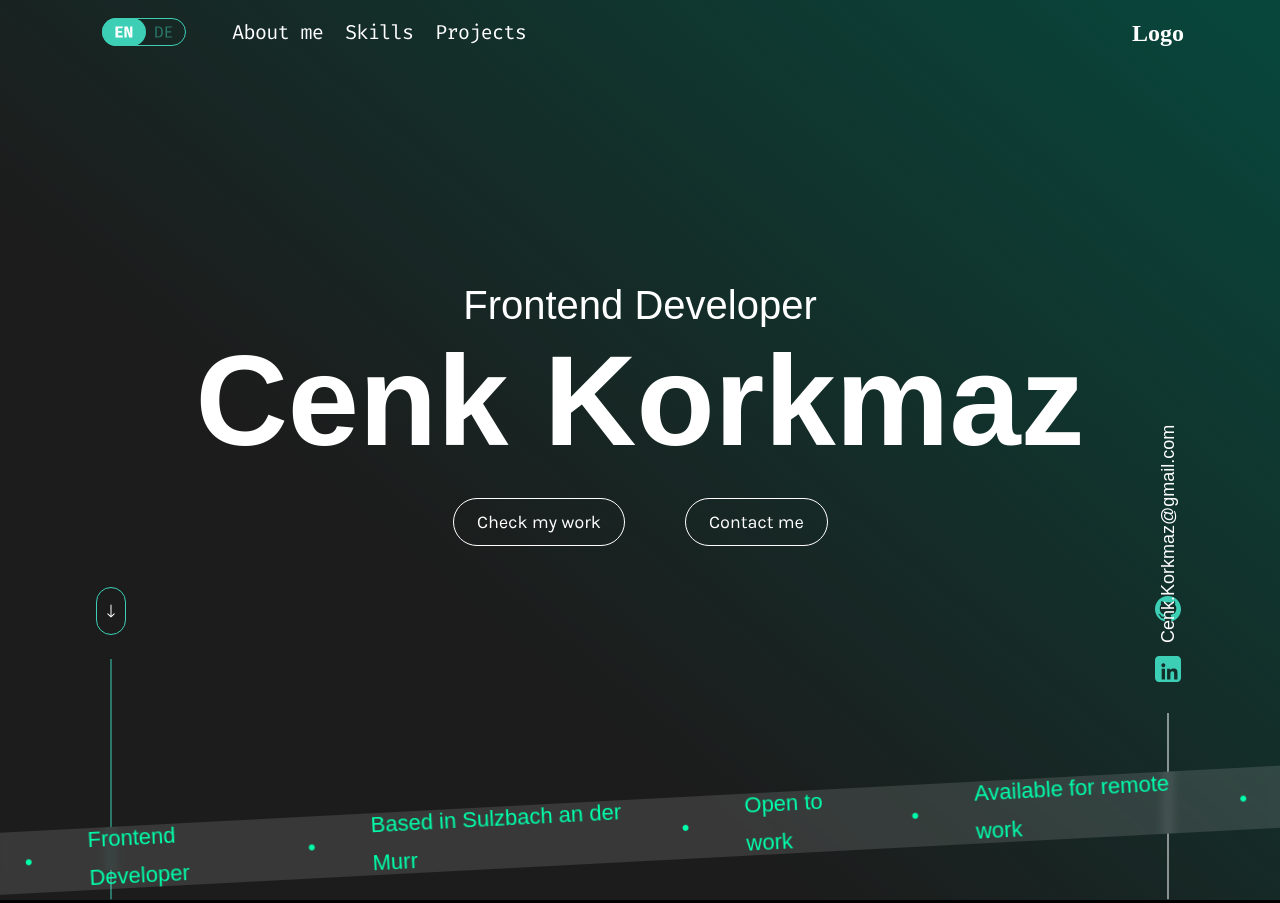
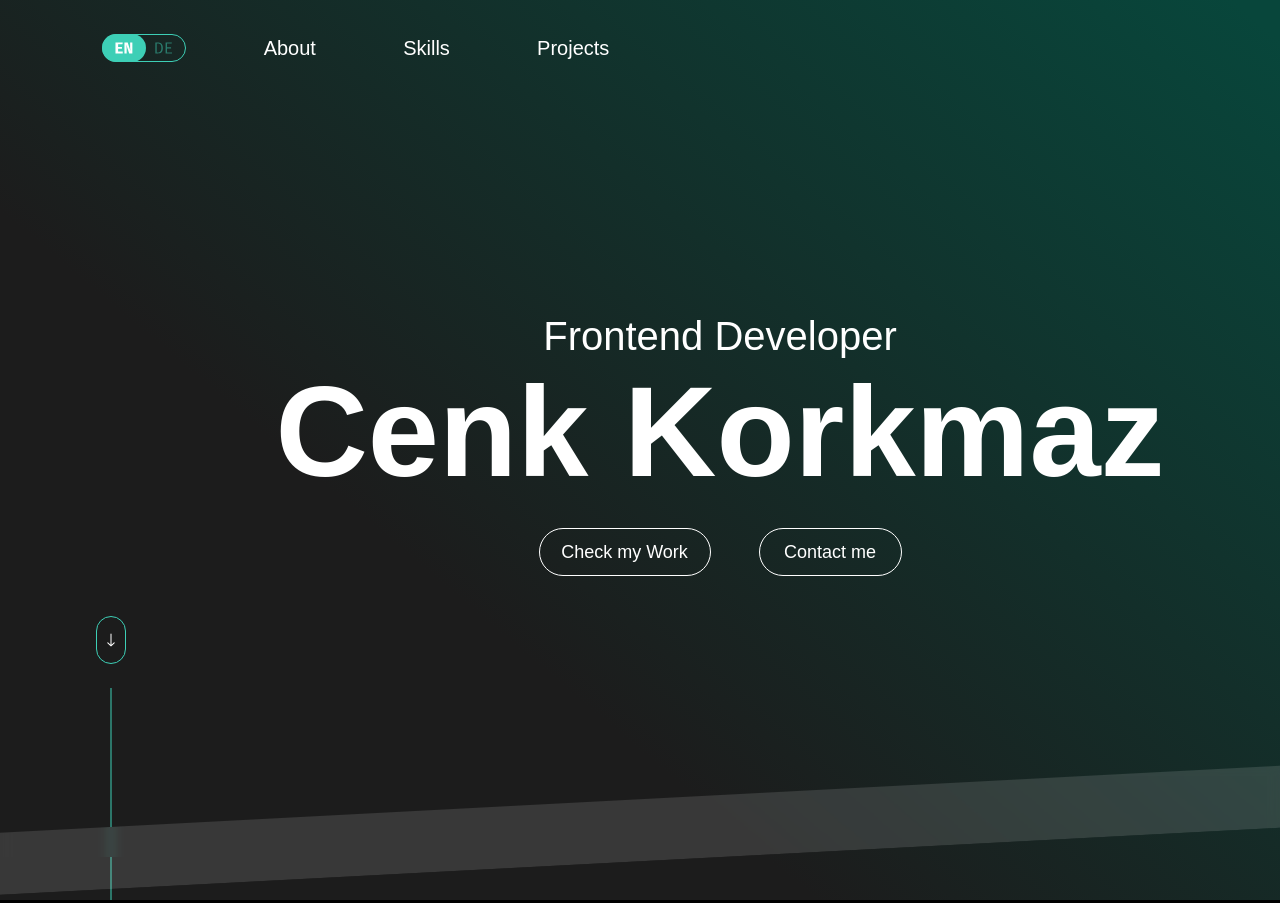
Before and after one commit to CenkKorkmaz92/portfolio, an Angular app: page / in a window 1280 px wide. Shown: the top 903 px of the page. Built offline with nearby package versions, Linux system fonts and the light colour scheme; a web font is replaced by a local one.

Commit message:
added buttons style and animation, working on masquee animation

```diff
--- a/src/app/hero/hero.component.html
+++ b/src/app/hero/hero.component.html
@@ -1,59 +1,66 @@
-<!-- bitte die img austauschen gegen text damit man animationen einfügen kann. genauso muss der scroll button animiert sein.
-die mail adresse muss gefixt werden. buttons in der mitte und mosquee muss animiert sein -->
-
-<section class="hero container">
+<section class="hero">
+    <div class="wrapper">
         <nav class="navbar">
             <div class="navbar-left-content">
                 <div class="language-switch">
-                <button><img src="../../assets/img/translation_btn/default_translation_btn_EN.svg" alt="" class="nav-img-translate-btn-EN"></button>
+                    <button>
+                        <img src="../../assets/img/translation_btn/default_translation_btn_EN.svg"
+                            alt="Language switch button" class="nav-img-translate-btn-EN">
+                    </button>
                 </div>
                 <ul class="nav-links">
-                <li><a routerLink="/about"><img src="../../assets/img/navbar/navbar_btn_default_about_me.svg"
-                            alt="" class="nav-img-about-me-btn"></a></li>
-                <li><a routerLink="/skills"><img src="../../assets/img/navbar/navbar_btn_default_skills.svg" alt="" class="nav-img-skills-btn"></a>
-                </li>
-                <li><a routerLink="/projects"><img src="../../assets/img/navbar/navbar_btn_default_projects.svg"
-                            alt="" class="nav-img-projects-btn"></a></li>
+                    <li><a routerLink="/about">About</a></li>
+                    <li><a routerLink="/skills">Skills</a></li>
+                    <li><a routerLink="/projects">Projects</a></li>
                 </ul>
             </div>
-        <div>
             <div class="logo">Logo</div>
-        </div>
-
         </nav>
 
         <div class="hero-content">
             <p class="job">Frontend Developer</p>
             <p class="name">Cenk Korkmaz</p>
             <div class="buttons">
-            <button class="btn-primary" routerLink="/projects"><img
-                    src="../../assets/img/hero_btn/first_btn_default.svg" alt=""></button>
-            <button class="btn-secondary" routerLink="/contact"><img
-                    src="../../assets/img/hero_btn/second_btn_default.svg" alt=""></button>
+                <button class="btn-primary" routerLink="/projects">
+                    <span>Check my Work</span>
+                </button>
+                <button class="btn-secondary" routerLink="/contact">
+                    <span>Contact me</span>
+                </button>
             </div>
         </div>
+
         <div class="hero-marquee">
-        • <p>Frontend Developer</p> • <p>Based in Sulzbach an der Murr</p> • <p>Open to work</p> • <p>Available for remote
-            work</p> • <p></p>
+            <div>
+                <p>•</p>
+                <p>Frontend Developer</p>
+                <p>•</p>
+                <p>Based in Sulzbach an der Murr</p>
+                <p>•</p>
+                <p>Open to work</p>
+                <p>•</p>
+                <p>Available for remote work</p>
+                <p>•</p>
             </div>
+        </div>
+
         <div class="bottom-section-hero-component">
             <div class="scroll-icon">
-            <img src="../../assets/img/icons/scroll_arrow_start_position.svg" alt="">
-            <img src="../../assets/img/icons/vector_color_left_side.svg" alt="">
+                <img src="../../assets/img/icons/scroll_arrow_start_position.svg" alt="Scroll down icon">
+                <img src="../../assets/img/icons/vector_color_left_side.svg" alt="Left vector icon">
             </div>
             <div class="social-links">
                 <div class="rotated-mail">
                     <p>Cenk.Korkmaz&#64;gmail.com</p>
                 </div>
-
-            <a href="https://github.com" target="_blank"><img src="../../assets/img/icons/github_icon_default.svg"
-                    alt=""></a>
-            <a href="https://linkedin.com" target="_blank"><img src="../../assets/img/icons/linkedin_icon_default.svg"
-                    alt=""></a>
-            <img src="../../assets/img/icons/vector_grey_right_side.svg" alt="">
+                <a href="https://github.com" target="_blank">
+                    <img src="../../assets/img/icons/github_icon_default.svg" alt="GitHub Icon">
+                </a>
+                <a href="https://linkedin.com" target="_blank">
+                    <img src="../../assets/img/icons/linkedin_icon_default.svg" alt="LinkedIn Icon">
+                </a>
+                <img src="../../assets/img/icons/vector_grey_right_side.svg" alt="Right vector icon">
             </div>
         </div>
-
-
-
+    </div>
 </section>
--- a/src/app/hero/hero.component.scss
+++ b/src/app/hero/hero.component.scss
@@ -1,8 +1,15 @@
+.wrapper {
+    width: 1440px; // Fixed width for the base layout
+    margin: 0 auto; // Center content horizontally on the screen
+    padding: 0;
+    box-sizing: border-box; // Ensure padding/borders don't affect the set width
+}
+
 .hero {
     display: flex;
     flex-direction: column;
-    height: 900px;
-    width: 100%;
+    height: 900px; // Fixed height
+    width: 100%; // Full width of the wrapper
     background-image: url('../../assets/img/backgrounds/background_first_section.svg');
     background-size: cover;
     background-repeat: no-repeat;
@@ -11,7 +18,6 @@
     margin: 0;
     color: white;
     overflow: hidden;
-
 
     .navbar {
         display: flex;
@@ -26,9 +32,16 @@
         }
 
         .nav-links {
+            font-family: 'Fira Code', sans-serif;
+            font-weight: 400;
+            font-size: 20px;
+            line-height: 26.24px;
             list-style: none;
             display: flex;
-            gap: 20px;
+            justify-content: space-around;
+            gap: 24px;
+            width: 409px;
+            height: 28px;
 
             li a {
                 &:hover {
@@ -95,32 +108,93 @@
             justify-content: center;
             gap: 48px;
 
+            .btn-primary {
+                width: 172px;
+            }
+
+            .btn-secondary {
+                width: 143px;
+            }
+
             .btn-primary,
             .btn-secondary {
-                background: none;
-                border: none;
+                background: transparent;
+                border: 1px solid white;
+                color: white;
                 cursor: pointer;
+                height: 48px;
+                border-radius: 100px;
+                font-family: 'Karla', sans-serif;
+                font-weight: 400;
+                font-size: 18px;
+                line-height: 48px;
+                text-align: center;
+                transition: background-color 0.3s ease, border-color 0.3s ease, color 0.3s ease;
+                overflow: hidden;
+                position: relative;
+            }
 
-                img {
-                    display: block;
-                    width: auto;
-                    height: auto;
+            .btn-primary:hover,
+            .btn-secondary:hover {
+                border-color: rgba(61, 207, 182, 1);
+                color: rgba(61, 207, 182, 1);
+            }
+
+            .btn-primary span,
+            .btn-secondary span {
+                display: inline-block;
+                white-space: nowrap;
+                position: absolute;
+                top: 50%;
+                left: 50%;
+                transform: translate(-50%, -50%) translateX(0);
+                transition: transform 0.3s ease;
+            }
+
+            .btn-primary:hover span,
+            .btn-secondary:hover span {
+                animation: scrollLoop 3s linear infinite;
+            }
+
+            @keyframes scrollLoop {
+                0% {
+                    transform: translate(-50%, -50%) translateX(0);
+                    visibility: visible;
+                }
+
+                49% {
+                    transform: translate(-50%, -50%) translateX(-130%);
+                    visibility: hidden;
+                }
+
+                50% {
+                    transform: translate(-50%, -50%) translateX(130%);
+                    visibility: hidden;
+                }
+
+                51% {
+                    visibility: visible;
+                }
+
+                100% {
+                    transform: translate(-50%, -50%) translateX(0);
+                    visibility: visible;
                 }
             }
         }
+
     }
 
     .hero-marquee {
-        width: calc(100%);
+        width: 100%;
         height: 38px;
         transform: translateX(-8px) rotate(-3deg);
-        padding: 12px 32px 12px 32px;
+        padding: 12px 32px;
         position: absolute;
         top: 798px;
         display: flex;
-        justify-content: center;
+        overflow: hidden;
         align-items: center;
-        gap: 56px;
         background: rgba(255, 255, 255, 0.12);
         backdrop-filter: blur(5.3px);
         font-size: 22px;
@@ -128,14 +202,34 @@
         line-height: 38.4px;
         font-family: 'Karla', sans-serif;
         color: #00ffab;
+
+        &>div {
+            display: flex;
+            gap: 100px;
+            position: relative;
+            animation: marqueeScroll 5s linear infinite;
+        }
+
+        &>div p {
+            white-space: nowrap;
+            margin: 0;
+            flex-shrink: 0;
+        }
     }
 
+    @keyframes marqueeScroll {
+        0% {
+            transform: translateX(140%);
+        }
 
+        100% {
+            transform: translateX(-100%);
+        }
+    }
 
     .bottom-section-hero-component {
         display: flex;
         justify-content: space-between;
-
 
         .scroll-icon {
             display: flex;
```
Lines whose indentation alone changed are shown as unchanged.
